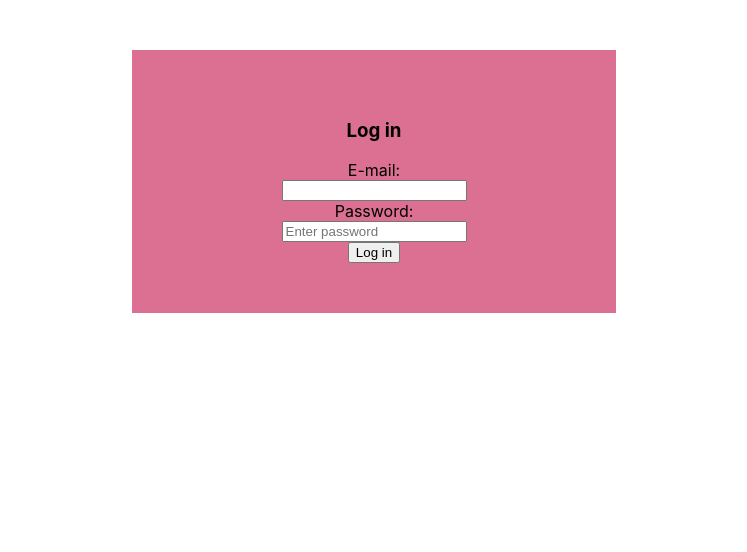
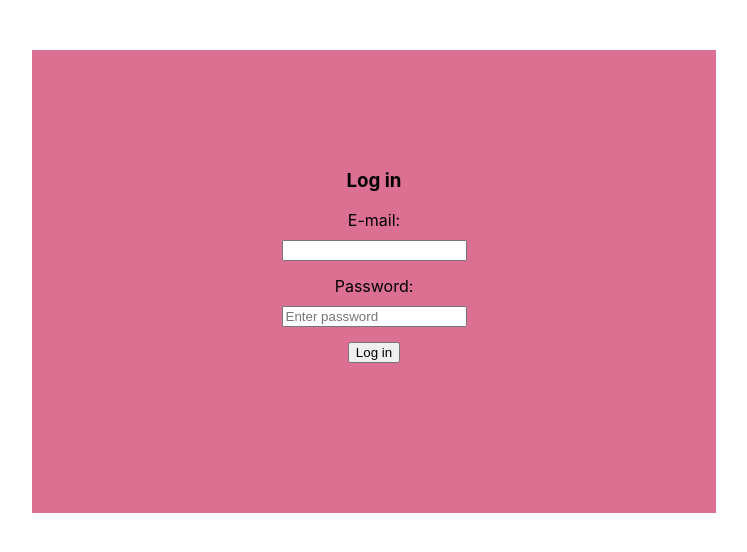
Before and after one commit to MalgorzataPrucnal/react-project01, a React (Create React App) app: page / in a window 1280 px wide. Shown: the top 552 px of the page, without its empty margins (266-1013 px from the left). Built offline with nearby package versions, Linux system fonts and the light colour scheme.

Commit message:
Margins added

```diff
--- a/src/views/Sign.js
+++ b/src/views/Sign.js
@@ -7,9 +7,22 @@ const Form = s.form`
   width: 30%;
   align-items: center;
   margin: 50px auto;
-  padding: 50px;
+  padding: 100px 150px 150px;
   background-color: palevioletred;
 `;
+
+const Input = s.input`
+// display: flex;
+// flex-direction: column;
+// align-items: center;
+margin: 10px 0px 15px 0px;
+`
+const Label = s.label`
+// display: flex;
+// flex-direction: column;
+// align-items: center;
+// padding: 15px 0px 10px 0px;
+`
 
 
 export const Sign = ({email,password,error}) => {
@@ -19,15 +32,15 @@ return (
 
     <h3>Log in</h3>
     <label htmlFor="email">E-mail:</label>
-    <input
+    <Input
       id="email"
       type="email"
       value={email}
       name="email"
 
       required/>
-    <label htmlFor="password">Password:</label>
-    <input
+    <Label htmlFor="password">Password:</Label>
+    <Input
       id="password"
       type="password"
       value={password}
```
